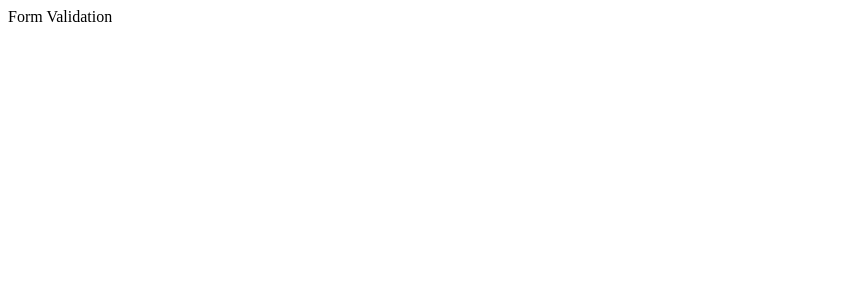
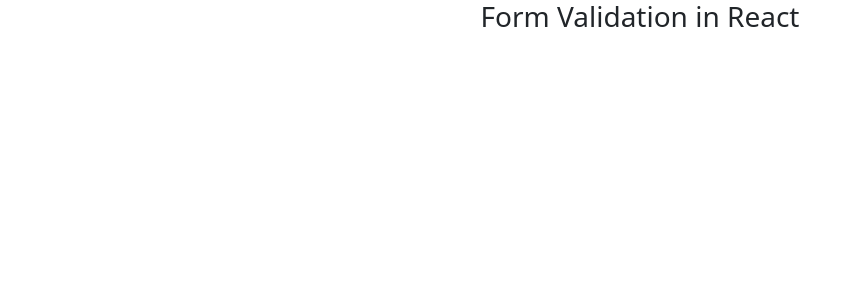
Before and after one commit to SuBroXz11/100-Full-Stack-Projects, a React (Vite) app in the folder Project 10/FormValidation/: page / in a window 1280 px wide. Shown: the top 300 px of the page, without its empty margins (0-854 px from the left). Built offline with nearby package versions, Linux system fonts and the light colour scheme.

Commit message:
Bootstrap and React-Toastify added

```diff
--- a/Project 10/FormValidation/package.json
+++ b/Project 10/FormValidation/package.json
@@ -10,8 +10,10 @@
     "preview": "vite preview"
   },
   "dependencies": {
+    "bootstrap": "^5.3.3",
     "react": "^18.3.1",
-    "react-dom": "^18.3.1"
+    "react-dom": "^18.3.1",
+    "react-toastify": "^10.0.5"
   },
   "devDependencies": {
     "@types/react": "^18.3.3",
--- a/Project 10/FormValidation/src/App.jsx
+++ b/Project 10/FormValidation/src/App.jsx
@@ -1,7 +1,11 @@
 const App = () => {
   return (
     <div>
-      Form Validation
+      <div className="container">
+        <div className="col-md-6 mx-auto">
+          <h3 className="text-center">Form Validation in React</h3>
+        </div>
+      </div>
     </div>
   )
 }
--- a/Project 10/FormValidation/src/main.jsx
+++ b/Project 10/FormValidation/src/main.jsx
@@ -1,6 +1,7 @@
 import { createRoot } from 'react-dom/client'
 import App from './App.jsx'
 import './index.css'
+import 'bootstrap/dist/css/bootstrap.min.css';
 
 createRoot(document.getElementById('root')).render(
   <App />
```
Also changed, not shown: 2 other files (tests, documents, lock files or other folders).
